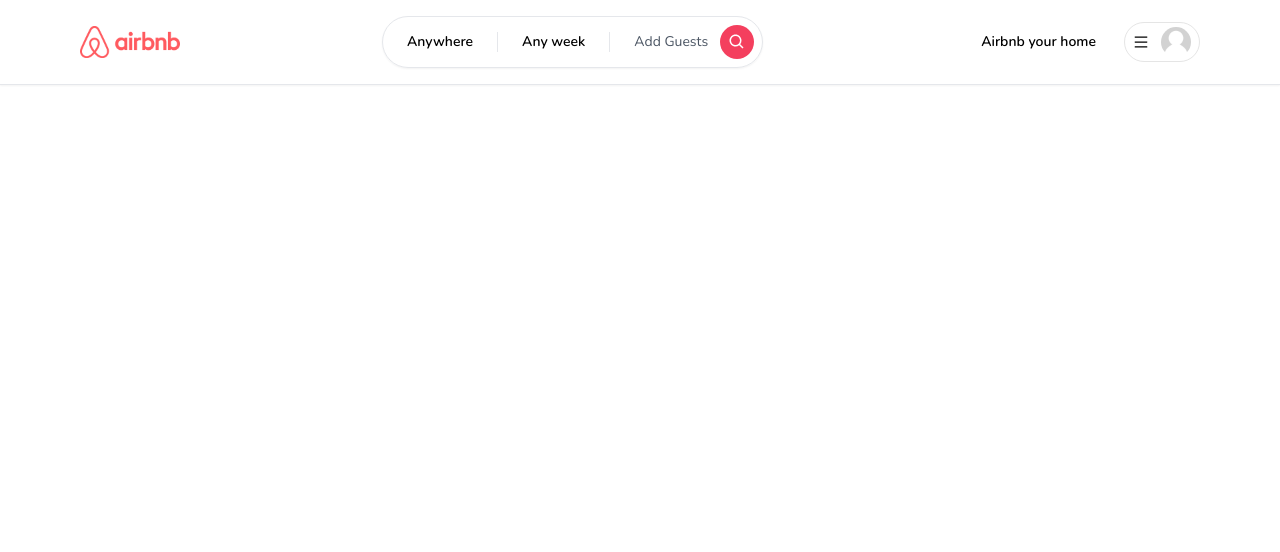
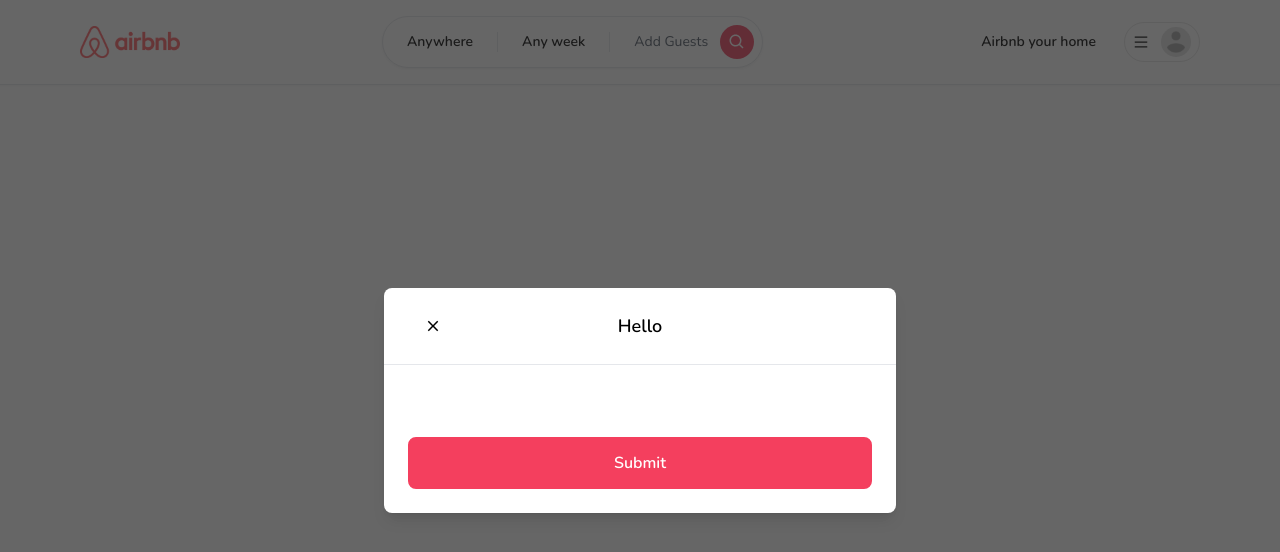
Before and after one commit to rusinner/AirBnB_Nextjs_Clone, a Next.js app in the folder airbnb-clone/: page / in a window 1280 px wide. Shown: the top 552 px of the page. Built offline with nearby package versions, Linux system fonts and the light colour scheme.

Commit message:
Login Modal

```diff
--- a/airbnb-clone/app/components/Avatar.tsx
+++ b/airbnb-clone/app/components/Avatar.tsx
@@ -7,9 +7,10 @@
       height={30}
       width={30}
       alt="Avatar"
-      src="/images/placeholder.jpg"
+      src="/images/placeholder.png"
+      placeholder="empty"
       blurDataURL={
-        "/images/placeholder.jpg"
+        "/images/placeholder.png"
       }
     />
   );
--- /dev/null
+++ b/airbnb-clone/app/components/Button.tsx
@@ -0,0 +1,48 @@
+"use client";
+
+import { IconType } from "react-icons/lib";
+
+interface ButtonProps {
+  label: string;
+  onClick: (e: React.MouseEvent<HTMLButtonElement>) => void;
+  disabled?: boolean;
+  outline?: boolean;
+  small?: boolean;
+  icon?: IconType;
+}
+const Button: React.FC<ButtonProps> = ({
+  label,
+  onClick,
+  disabled,
+  outline,
+  small,
+  icon: Icon,
+}) => {
+  return (
+    <button
+      onClick={onClick}
+      disabled={disabled}
+      className={`
+        relative
+        disabled:opacity-70
+        disabled:cursor-not-allowed
+        rounded-lg
+        hover:opacity-80
+        transition
+        w-full
+        ${outline ? "bg-white" : "bg-rose-500"}
+        ${outline ? "border-black" : "border-rose-500"}
+        ${outline ? "text-black" : "text-white"}
+        ${small ? "text-sm" : "text-md"}
+        ${small ? "py-1" : "py-3"}
+        ${small ? "font-light" : "font-semibold"}
+        ${small ? "border-[1px]" : "border-2"}
+      `}
+    >
+      {Icon && <Icon size={24} className="absolute left-4 top-3" />}
+      {label}
+    </button>
+  );
+};
+
+export default Button;
--- /dev/null
+++ b/airbnb-clone/app/components/modals/Modal.tsx
@@ -0,0 +1,168 @@
+"use client";
+import { useState, useEffect, useCallback } from "react";
+import { IoMdClose } from "react-icons/io";
+import Button from "../Button";
+
+interface ModalProps {
+  isOpen?: boolean;
+  onClose: () => void;
+  onSubmit: () => void;
+  title?: string;
+  body?: React.ReactElement;
+  footer?: React.ReactElement;
+  actionLabel: string;
+  disabled?: boolean;
+  secondaryAction?: () => void;
+  secondaryActionLabel?: string;
+}
+const Modal: React.FC<ModalProps> = ({
+  isOpen,
+  onClose,
+  onSubmit,
+  title,
+  body,
+  footer,
+  disabled,
+  actionLabel,
+  secondaryAction,
+  secondaryActionLabel,
+}) => {
+  const [showModal, setShowModal] = useState(isOpen);
+  useEffect(() => {
+    setShowModal(isOpen);
+  }, [isOpen]);
+
+  const handleClose = useCallback(() => {
+    if (disabled) {
+      return;
+    }
+    setShowModal(false);
+    setTimeout(() => {
+      onClose();
+    }, 300);
+  }, [disabled, onClose]);
+
+  const handleSubmit = useCallback(() => {
+    if (disabled) {
+      return;
+    }
+    onSubmit();
+  }, [disabled, onSubmit]);
+
+  const handleSecondaryAction = useCallback(() => {
+    if (disabled || !secondaryAction) {
+      return;
+    }
+    secondaryAction();
+  }, [disabled, secondaryAction]);
+
+  if (!isOpen) {
+    return null;
+  }
+
+  return (
+    <>
+      <div
+        className="
+  jsutify-center items-center flex overflow-x-hidden
+   overflow-y-auto fixed inset-0 z-50 outline-none focus:outline-none
+   bg-neutral-800/70
+  "
+      >
+        <div
+          className="relative
+          w-full
+          md:w-4/6
+          lg:w-3/6
+          xl:w-2/5
+          my-6
+          mx-auto
+          h-full
+          lg:h-auto
+          md:h-auto"
+        >
+          {/* Content Element */}
+          <div
+            className={`
+            translate
+            duration-300
+            h-full
+            ${showModal ? "translate-y-0" : "translate-y-full"}
+            ${showModal ? "opacity-100" : "opacity-0"}
+          `}
+          >
+            <div
+              className="translate
+              h-full
+              lg:h-auto
+              md:h-auto
+              border-0
+              rounded-lg
+              shadow-lg
+              relative
+              flex
+              flex-col
+              w-full
+              bg-white
+              outline-none
+              focus:outline-none"
+            >
+              {/* Header */}
+              <div
+                className="flex
+                items-center
+                p-6
+                rounded-t
+                justify-center
+                relative
+                border-b-[1px]"
+              >
+                <button
+                  onClick={handleClose}
+                  className="p-1
+                    border-0
+                    hover:opacity-70
+                    transition
+                    absolute
+                    left-9"
+                >
+                  <IoMdClose size={18} />
+                </button>
+                <div className="text-lg font-semibold">{title}</div>
+              </div>
+              {/* Body */}
+              <div className="relative p-6 flex-auto">{body}</div>
+              {/* Footer */}
+              <div className="flex flex-col gap-2 p-6">
+                <div
+                  className="flex
+                    flex-row
+                    items-center
+                    gap-4
+                    w-full"
+                >
+                  {secondaryAction && secondaryActionLabel && (
+                    <Button
+                      outline
+                      disabled={disabled}
+                      label={secondaryActionLabel}
+                      onClick={handleSecondaryAction}
+                    />
+                  )}
+
+                  <Button
+                    disabled={disabled}
+                    label={actionLabel}
+                    onClick={handleSubmit}
+                  />
+                </div>
+              </div>
+            </div>
+          </div>
+        </div>
+      </div>
+    </>
+  );
+};
+
+export default Modal;
--- a/airbnb-clone/app/components/navbar/Logo.tsx
+++ b/airbnb-clone/app/components/navbar/Logo.tsx
@@ -8,8 +8,8 @@
     <Image
       alt="Logo"
       className="hidden md:block cursor-pointer"
-      height={100}
-      width={100}
+      height="100"
+      width="100"
       src="/images/logo.png"
       placeholder="blur"
       blurDataURL={"/images/logo.png"}
--- a/airbnb-clone/app/layout.tsx
+++ b/airbnb-clone/app/layout.tsx
@@ -1,8 +1,11 @@
 import Navbar from "./components/navbar/Navbar";
+import Modal from "./components/modals/Modal";
 import "./globals.css";
 import { Nunito } from "next/font/google";
 
-const font = Nunito({ subsets: ["latin"] });
+const font = Nunito({
+  subsets: ["latin"],
+});
 
 export const metadata = {
   title: "AirBnB",
@@ -17,6 +20,7 @@
   return (
     <html lang="en">
       <body className={font.className}>
+        <Modal actionLabel="Submit" title="Hello" isOpen />
         <Navbar />
         {children}
       </body>
```
Also changed, not shown: airbnb-clone/public/images/placeholder.jpg (deleted), airbnb-clone/public/images/placeholder.png (added).
